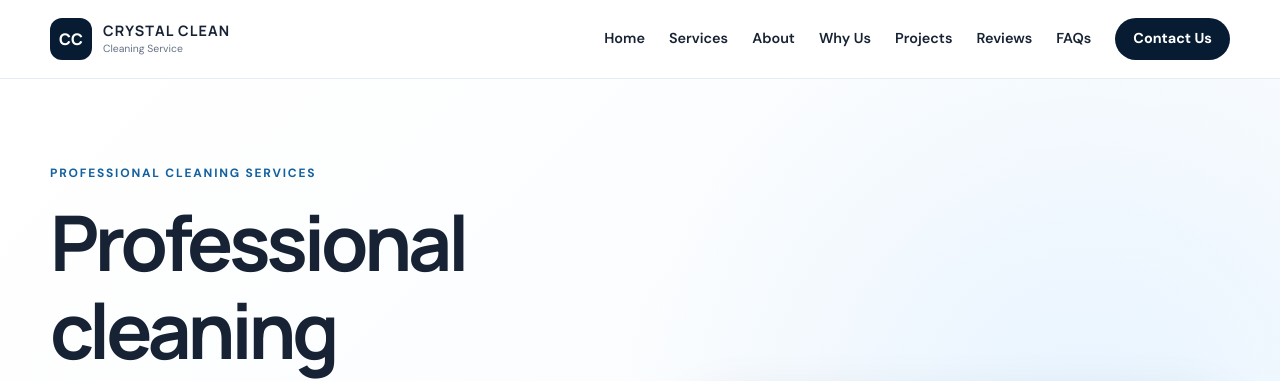
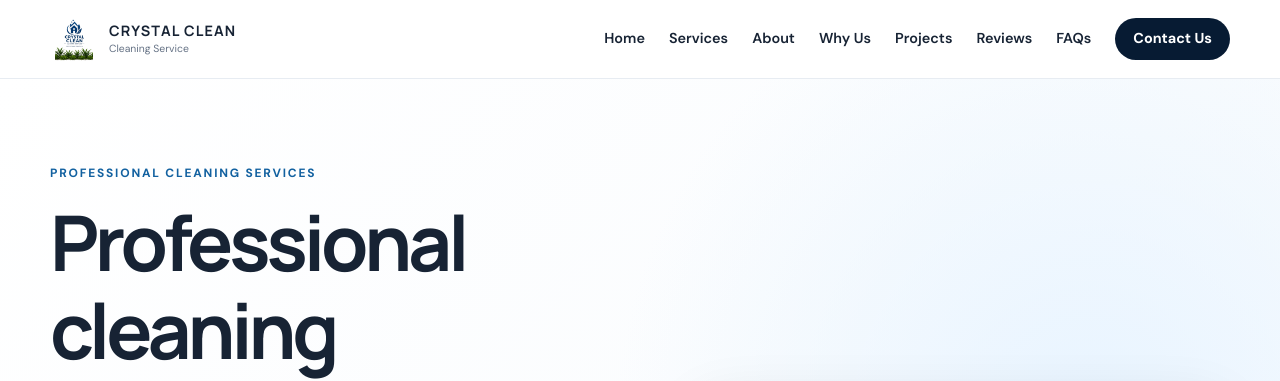
Before and after one commit to adekunle077/crystal-cleaning-services, a plain HTML site: page index.html in a window 1280 px wide. Shown: the top 381 px of the page. Drawn offline with Linux system fonts and the light colour scheme.

Commit message:
refactor: replace brand mark with logo images and update styles

```diff
--- a/assets/css/main.css
+++ b/assets/css/main.css
@@ -119,16 +119,12 @@ p {
   gap: 11px;
 }
 
-.brand-mark {
-  width: 42px;
-  height: 42px;
-  display: grid;
-  place-items: center;
+.brand-logo {
+  width: 48px;
+  height: 48px;
+  object-fit: contain;
+  display: block;
   border-radius: 12px;
-  background: #071b33;
-  color: #ffffff;
-  font-family: "Manrope", sans-serif;
-  font-weight: 800;
 }
 
 .brand-copy {
@@ -463,6 +459,7 @@ p {
   display: flex;
   justify-content: center;
   align-items: center;
+  overflow: visible;
 }
 
 .about-image {
--- a/index.html
+++ b/index.html
@@ -28,7 +28,7 @@
   <header class="site-header" id="top">
     <div class="container nav">
       <a class="brand" href="#home" aria-label="Crystal Clean home">
-        <span class="brand-mark">CC</span>
+        <img src="assets/images/logo.png" alt="Crystal Clean logo" class="brand-logo">
         <span class="brand-copy"><strong>CRYSTAL CLEAN</strong><small>Cleaning Service</small></span>
       </a>
       <button class="nav-toggle" aria-label="Open menu" aria-expanded="false"><span></span><span></span><span></span></button>
@@ -188,7 +188,7 @@
 
   <footer class="footer">
     <div class="container footer-inner">
-      <a class="brand" href="#home"><span class="brand-mark">CC</span><span class="brand-copy"><strong>CRYSTAL CLEAN</strong><small>Cleaning Service</small></span></a>
+      <a class="brand" href="#home"><img src="assets/images/logoimage.png" alt="Crystal Clean logo" class="brand-logo"><span class="brand-copy"><strong>CRYSTAL CLEAN</strong><small>Cleaning Service</small></span></a>
       <p>© <span id="year"></span> Crystal Clean. All rights reserved.</p>
       <a href="#top">Back to top ↑</a>
     </div>
```
Also changed, not shown: assets/images/logo.png (added), 1 other file.
